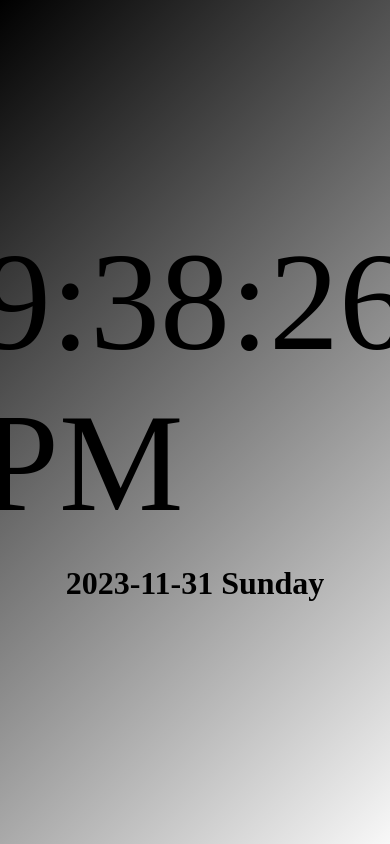
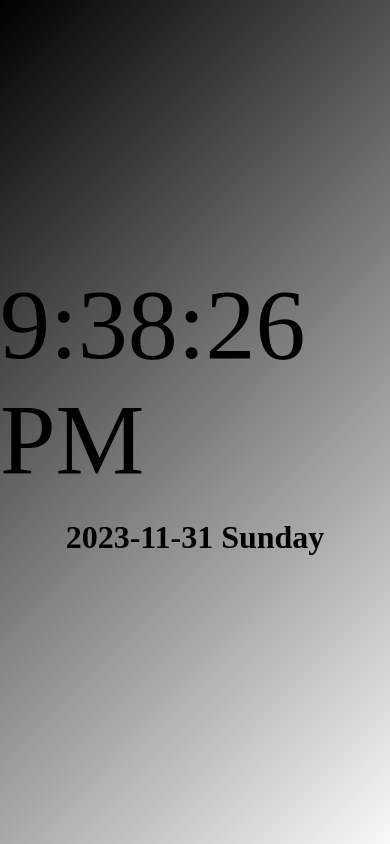
Before and after one commit to uttejterlapu/time, a plain HTML site: page index.html in a window 390 px wide. Drawn offline with Linux system fonts and the light colour scheme.

Commit message:
update screen width

```diff
--- a/index.html
+++ b/index.html
@@ -22,6 +22,11 @@
             font-size: 140px;
             font-family:'Times New Roman', Times, serif;
         }
+        @media screen and (max-width:530px) {
+            p{
+                font-size: 100px ;
+            }
+        }
     </style>
 </head>
 <body>
```
